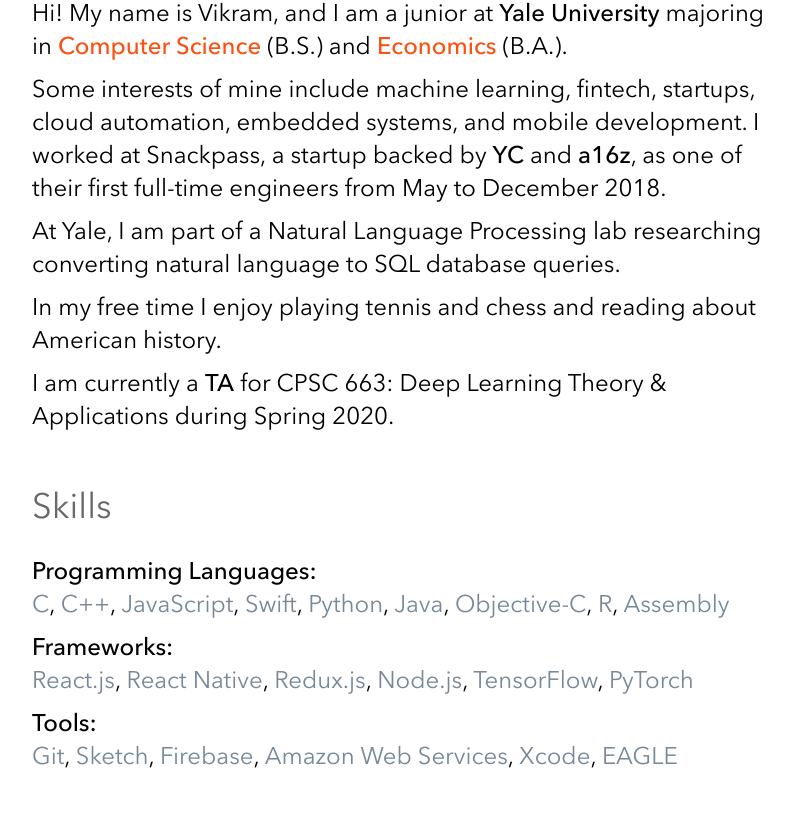
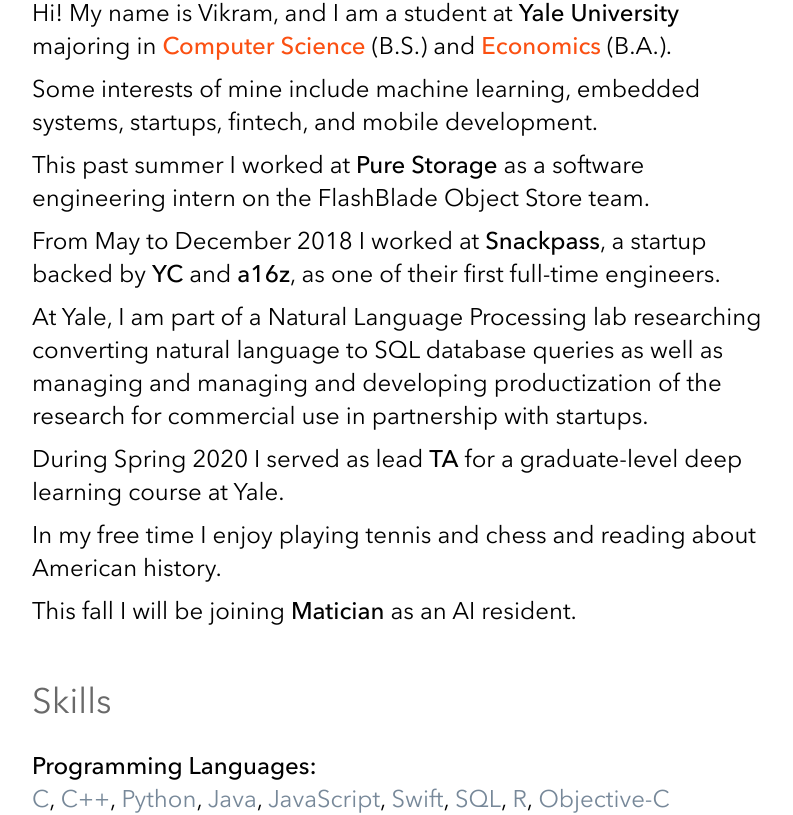
Before and after one commit to vikrammullick/vikrammullickwebsite, a React (Create React App) app: page / in a window 1280 px wide. Shown: the part 250-1065 px from the top of the page, without its empty margins (238-1031 px from the left). Built offline with nearby package versions, Linux system fonts and the light colour scheme.

Commit message:
updated about and skills

```diff
--- a/src/App.js
+++ b/src/App.js
@@ -116,7 +116,7 @@
   return (
     <div style={styles.subContainer}>
       <text style={styles.normalText}>
-        Hi! My name is Vikram, and I am a junior at{" "}
+        Hi! My name is Vikram, and I am a student at{" "}
         <text style={{ color: black, fontWeight: "500" }}>Yale University</text>{" "}
         majoring in{" "}
         <text style={{ color: orange, fontWeight: "500" }}>
@@ -127,29 +127,39 @@
         (B.A.).
       </text>
       <text style={{ ...styles.normalText, marginTop: 10 }}>
-        Some interests of mine include machine learning, fintech, startups,
-        cloud automation, embedded systems, and mobile development. I worked at
-        Snackpass, a startup backed by{" "}
-        <text style={{ fontWeight: "500" }}>YC</text> and{" "}
+        Some interests of mine include machine learning, embedded systems,
+        startups, fintech, and mobile development.
+      </text>
+      <text style={{ ...styles.normalText, marginTop: 10 }}>
+        This past summer I worked at{" "}
+        <text style={{ fontWeight: "500" }}>Pure Storage</text> as a software
+        engineering intern on the FlashBlade Object Store team.
+      </text>
+      <text style={{ ...styles.normalText, marginTop: 10 }}>
+        From May to December 2018 I worked at{" "}
+        <text style={{ fontWeight: "500" }}>Snackpass</text>, a startup backed
+        by <text style={{ fontWeight: "500" }}>YC</text> and{" "}
         <text style={{ fontWeight: "500" }}>a16z</text>, as one of their first
-        full-time engineers from May to December 2018.
+        full-time engineers.
       </text>
       <text style={{ ...styles.normalText, marginTop: 10 }}>
         At Yale, I am part of a Natural Language Processing lab researching
-        converting natural language to SQL database queries.
+        converting natural language to SQL database queries as well as managing
+        and managing and developing productization of the research for
+        commercial use in partnership with startups.
       </text>
-      {/* <text style={{ ...styles.normalText, marginTop: 10 }}>
-        Additionally, I am part of an operating systems lab exploring
-        implementing virtual memory addressing with Intel Optane non-volatile
-        memory.
-      </text> */}
+      <text style={{ ...styles.normalText, marginTop: 10 }}>
+        During Spring 2020 I served as lead{" "}
+        <text style={{ fontWeight: "500" }}>TA</text> for a graduate-level deep
+        learning course at Yale.
+      </text>
       <text style={{ ...styles.normalText, marginTop: 10 }}>
         In my free time I enjoy playing tennis and chess and reading about
         American history.
       </text>
       <text style={{ ...styles.normalText, marginTop: 10 }}>
-        I am currently a <text style={{ fontWeight: "500" }}>TA</text> for CPSC
-        663: Deep Learning Theory & Applications during Spring 2020.
+        This fall I will be joining{" "}
+        <text style={{ fontWeight: "500" }}>Matician</text> as an AI resident.
       </text>
     </div>
   );
@@ -164,13 +174,13 @@
       <text style={{ ...styles.normalText }}>
         <text style={{ color: slate }}>C</text>,{"   "}
         <text style={{ color: slate }}>C++</text>,{"   "}
+        <text style={{ color: slate }}>Python</text>,{"   "}
+        <text style={{ color: slate }}>Java</text>,{"   "}
         <text style={{ color: slate }}>JavaScript</text>,{"   "}
         <text style={{ color: slate }}>Swift</text>,{"   "}
-        <text style={{ color: slate }}>Python</text>,{"   "}
-        <text style={{ color: slate }}>Java</text>,{"   "}
-        <text style={{ color: slate }}>Objective-C</text>,{"   "}
+        <text style={{ color: slate }}>SQL</text>,{"   "}
         <text style={{ color: slate }}>R</text>,{"   "}
-        <text style={{ color: slate }}>Assembly</text>
+        <text style={{ color: slate }}>Objective-C</text>
       </text>
     </div>
   );
@@ -179,31 +189,16 @@
   return (
     <div style={{ ...styles.subContainer, marginBottom: 10 }}>
       <text style={{ ...styles.normalText }}>
-        <text style={{ fontWeight: "500" }}>Frameworks: </text>
+        <text style={{ fontWeight: "500" }}>Frameworks & Tools: </text>
       </text>
       <text style={{ ...styles.normalText }}>
-        <text style={{ color: slate }}>React.js</text>,{"   "}
-        <text style={{ color: slate }}>React Native</text>,{"   "}
-        <text style={{ color: slate }}>Redux.js</text>,{"   "}
-        <text style={{ color: slate }}>Node.js</text>,{"   "}
         <text style={{ color: slate }}>TensorFlow</text>,{"   "}
-        <text style={{ color: slate }}>PyTorch</text>
-      </text>
-    </div>
-  );
-};
-const _tools = () => {
-  return (
-    <div style={{ ...styles.subContainer }}>
-      <text style={{ ...styles.normalText }}>
-        <text style={{ fontWeight: "500" }}>Tools: </text>
-      </text>
-      <text style={{ ...styles.normalText }}>
-        <text style={{ color: slate }}>Git</text>,{"   "}
-        <text style={{ color: slate }}>Sketch</text>,{"   "}
-        <text style={{ color: slate }}>Firebase</text>,{"   "}
-        <text style={{ color: slate }}>Amazon Web Services</text>,{"   "}
-        <text style={{ color: slate }}>Xcode</text>,{"   "}
+        <text style={{ color: slate }}>PyTorch</text>,{"   "}
+        <text style={{ color: slate }}>CUDA</text>,{"   "}
+        <text style={{ color: slate }}>React</text>,{"   "}
+        <text style={{ color: slate }}>Express</text>,{"   "}
+        <text style={{ color: slate }}>Flask</text>,{"   "}
+        <text style={{ color: slate }}>Docker</text>,{"   "}
         <text style={{ color: slate }}>EAGLE</text>
       </text>
     </div>
@@ -256,7 +251,7 @@
             "LinkedIn"
           )}
           {_getButton("https://github.com/vikrammullick", 125, "GitHub")}
-          {_getButton("https://lichess.org/@/jpvalley", 125, "lichess")}
+          {/* {_getButton("https://lichess.org/@/jpvalley", 125, "lichess")} */}
         </div>
       )}
     </div>
@@ -448,7 +443,6 @@
         {_header("Skills")}
         {_languages()}
         {_frameworks()}
-        {_tools()}
         {_header("Experience & Projects")}
         {_projecHeader("Snackpass", snackpass, 0)}
         {_snackpass()}
```
